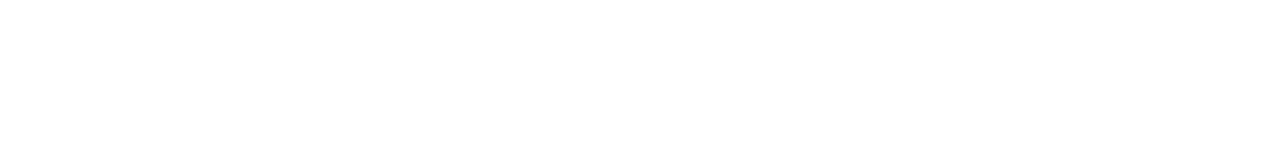
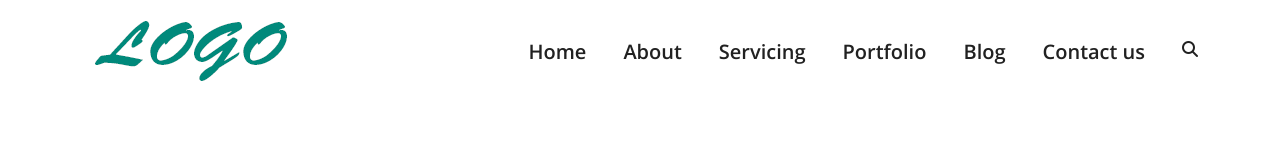
Before and after one commit to Gevvorgi/psdBEMbootstrap, a plain HTML site: page index.html in a window 1280 px wide. Drawn offline with nearby package versions, Linux system fonts and the light colour scheme.

Commit message:
готовое меню

```diff
--- a/css/style.css
+++ b/css/style.css
@@ -18,3 +18,26 @@
     font-family: 'OpenSans-Regular', sans-serif;
     font-family: 'OpenSans-Semibold', sans-serif;
     font-family: 'OpenSans-Bold', sans-serif; */
+
+ul, li {
+    display: block;
+    margin: 0;
+    padding: 0;
+}
+
+.menu-bar {
+    padding: 20px 0;
+    color: #212121;
+}
+.menu__item {
+    margin-left: 37px;
+}
+.menu__item a {
+    font-family: 'OpenSans-Semibold';
+    font-size: 20px;
+    text-decoration: none;
+    color: #212121;
+}
+.menu__item a:hover {
+    color: #7d7d7d;
+}
--- a/index.html
+++ b/index.html
@@ -4,13 +4,34 @@
 <head>
     <meta charset="UTF-8">
     <meta name="viewport" content="width=device-width, initial-scale=1.0">
-    <link href="https://cdn.jsdelivr.net/npm/bootstrap@5.3.2/dist/css/bootstrap.min.css" rel="stylesheet"
-        integrity="sha384-T3c6CoIi6uLrA9TneNEoa7RxnatzjcDSCmG1MXxSR1GAsXEV/Dwwykc2MPK8M2HN" crossorigin="anonymous">
+    <link href="https://cdn.jsdelivr.net/npm/bootstrap@5.0.2/dist/css/bootstrap.min.css" rel="stylesheet" integrity="sha384-EVSTQN3/azprG1Anm3QDgpJLIm9Nao0Yz1ztcQTwFspd3yD65VohhpuuCOmLASjC" crossorigin="anonymous">
     <link rel="stylesheet" href="css/style.css">
     <title>Web development project</title>
 </head>
 
 <body>
+    <header class="menu-bar">
+        <div class="container">
+            <div class="row">
+                <div class="col-xl-2">
+                    <img class="logo" src="img/logo.png" alt="My lending">
+                </div>
+                <div class="col-xl-8 ms-auto align-self-center">
+                    <nav>
+                        <ul class="menu d-flex justify-content-end">
+                            <li class="menu__item"><a href="#">Home</a></li>
+                            <li class="menu__item"><a href="#">About</a></li>
+                            <li class="menu__item"><a href="#">Servicing</a></li>
+                            <li class="menu__item"><a href="#">Portfolio</a></li>
+                            <li class="menu__item"><a href="#">Blog</a></li>
+                            <li class="menu__item"><a href="#">Contact us</a></li>
+                            <li class="menu__item"><i class="fa-solid fa-magnifying-glass"></i></li>
+                        </ul>
+                    </nav>
+                </div>
+            </div>
+        </div>
+    </header>
     <script src="https://cdn.jsdelivr.net/npm/@popperjs/core@2.11.8/dist/umd/popper.min.js"
         integrity="sha384-I7E8VVD/ismYTF4hNIPjVp/Zjvgyol6VFvRkX/vR+Vc4jQkC+hVqc2pM8ODewa9r"
         crossorigin="anonymous"></script>
```
Also changed, not shown: img/logo.png (added).
